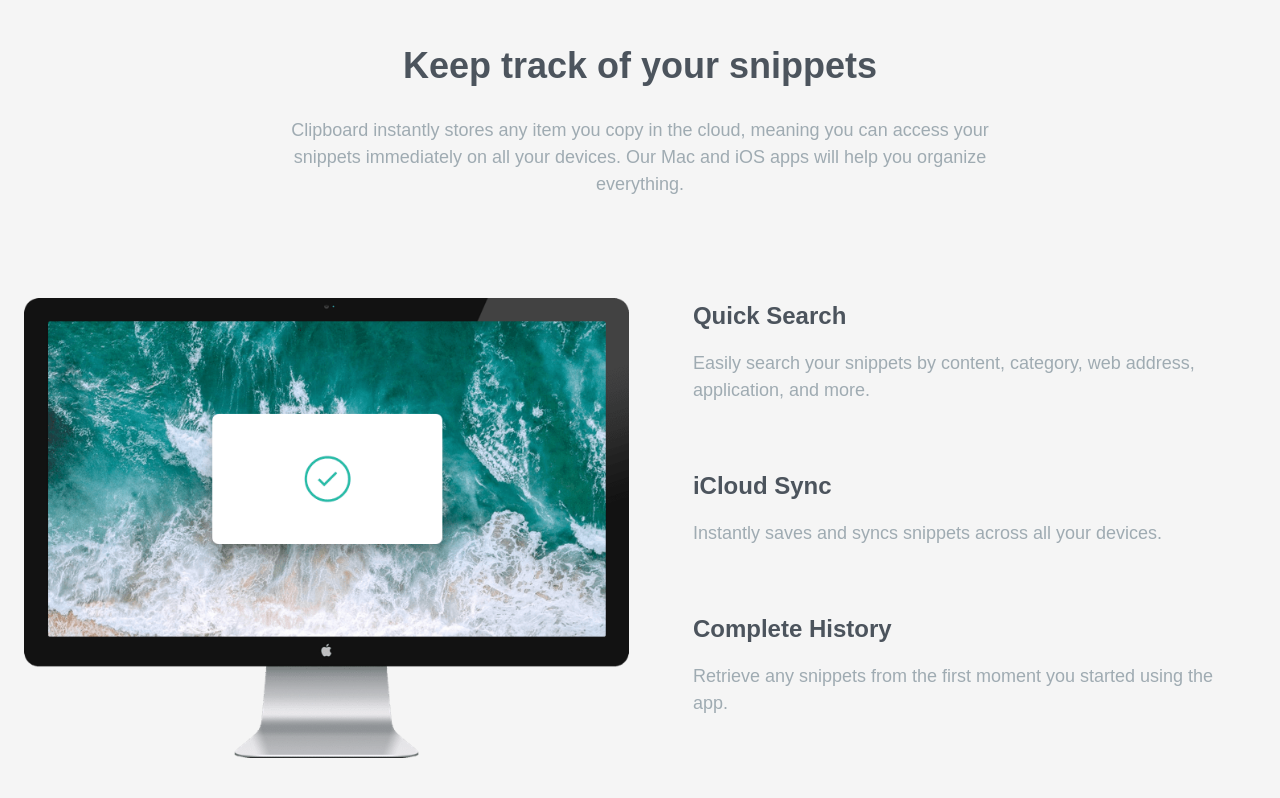
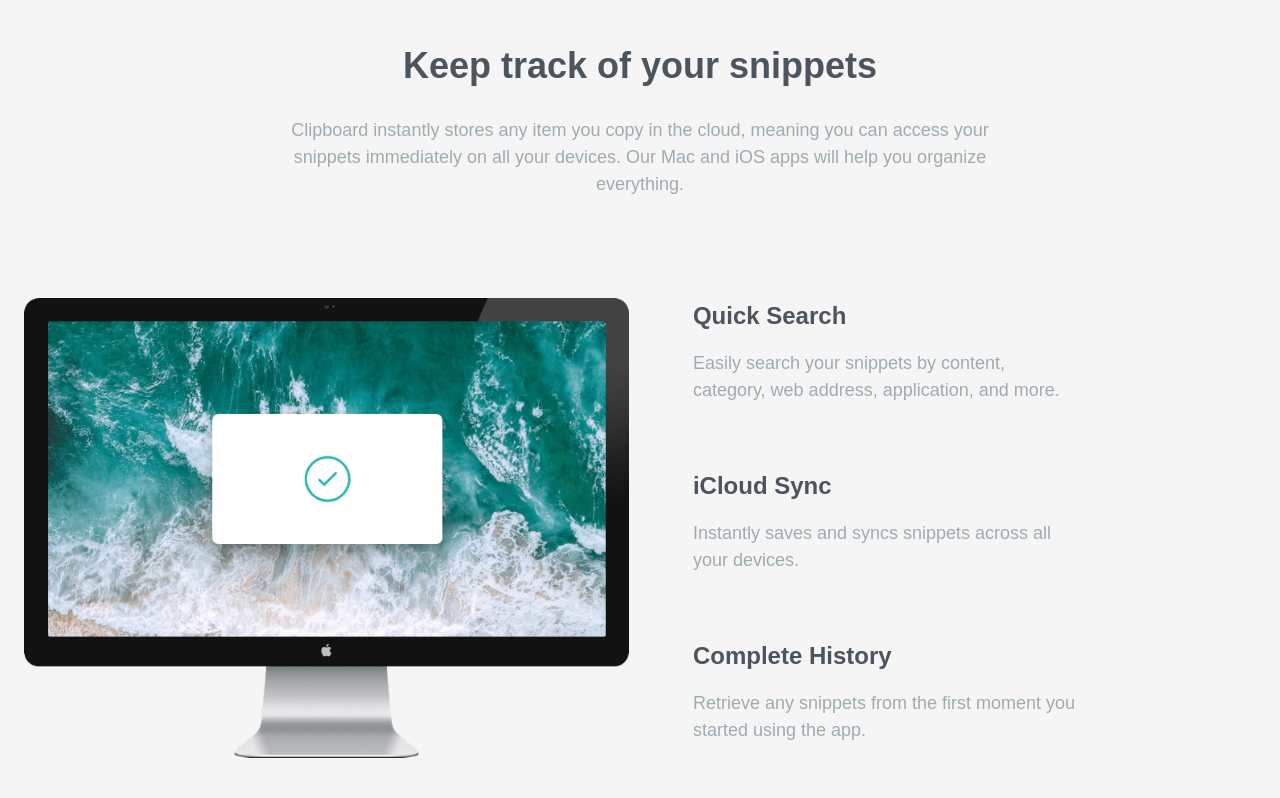
Before and after one commit to AsukalDePapa/FrontendMentor.Clipboard-Landing-Page, a plain HTML site: page index.html in a window 1280 px wide. Shown: the part 672-1470 px from the top of the page. Drawn offline with Linux system fonts and the light colour scheme; a web font is replaced by a local one.

Commit message:
modified v.2

```diff
--- a/scss/layouts/_main.scss
+++ b/scss/layouts/_main.scss
@@ -38,6 +38,8 @@ section.feature {
     }
 
     article {
+        width: min(100%, f.rem(400));
+
         h3 {
             font-size: f.rem(24);
             margin-bottom: f.rem(16);
```
Also changed, not shown: dist/style.css, 1 other file.
